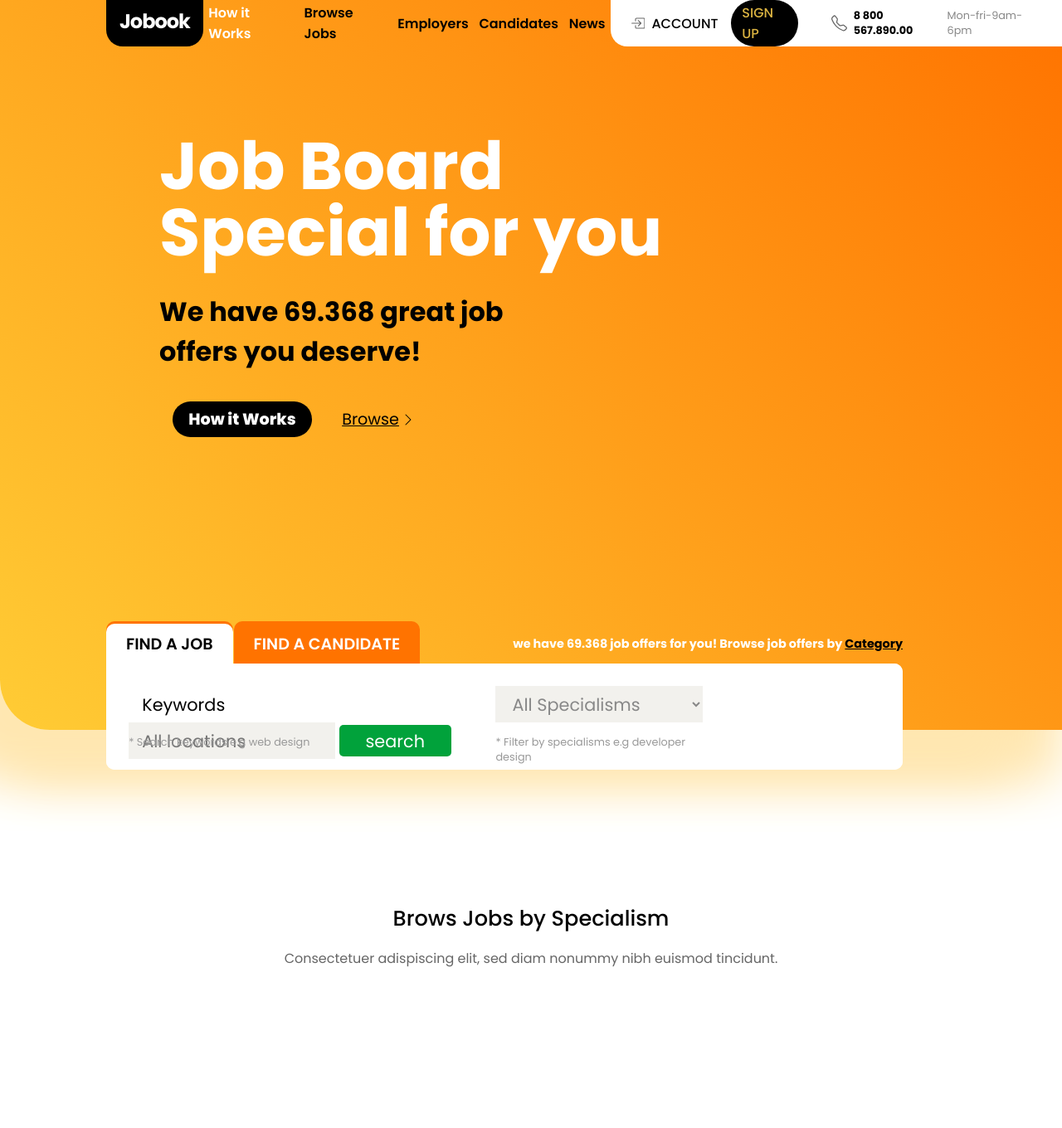
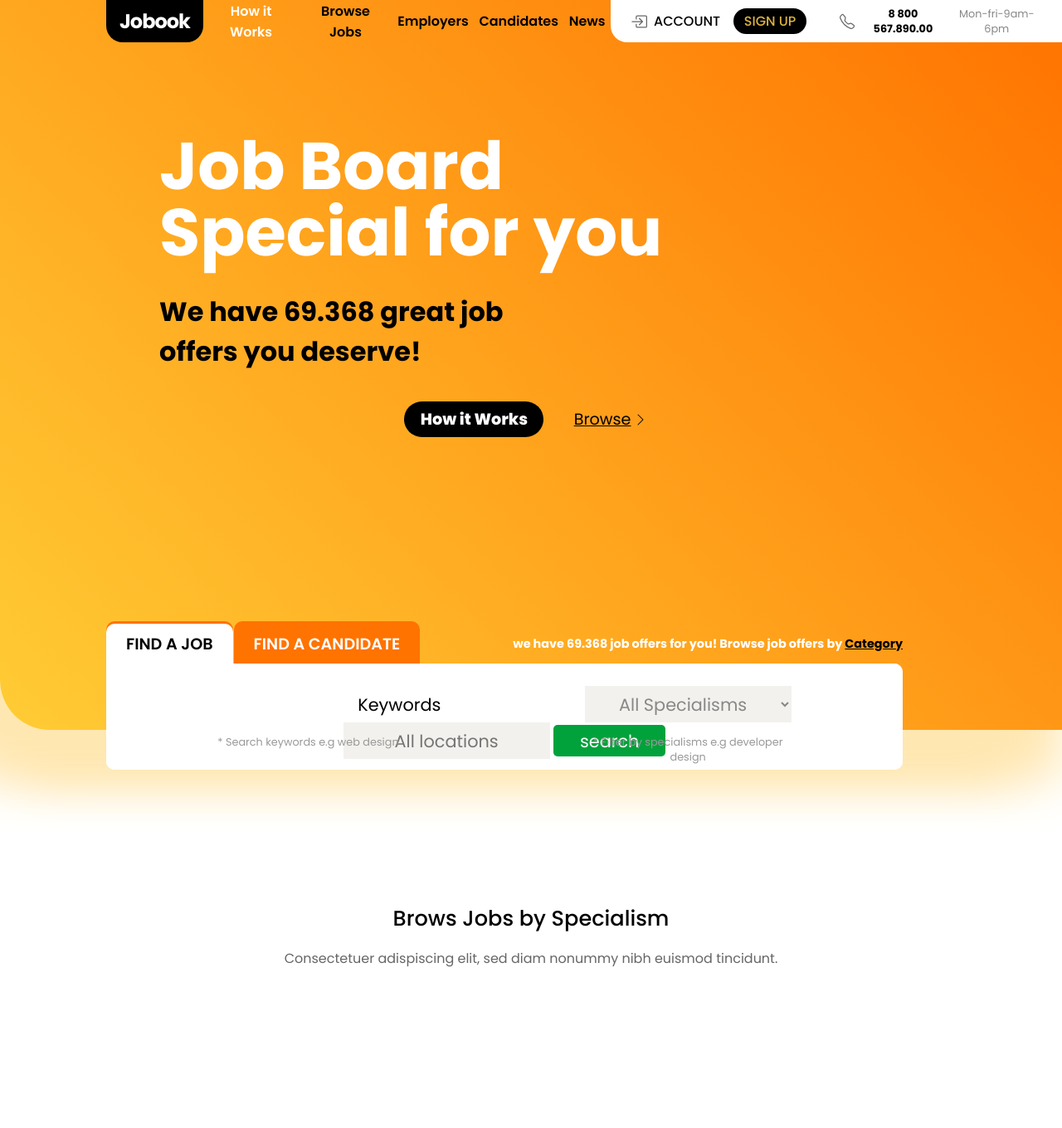
Before and after one commit to marzouk2002/Mockup-2, a PHP site: page / in a window 1280 px wide. Shown: the whole page at 83% size. Run offline with PHP 8.4, Linux system fonts and the light colour scheme.

Commit message:
some modifications in order to make it responsive

```diff
--- a/style.css
+++ b/style.css
@@ -5,6 +5,7 @@
   padding: 0;
   box-sizing: border-box;
   font-family: Poppins, sans-serif;
+  text-align: center;
 }
 body {
   width: 100%;
@@ -64,6 +65,7 @@
   color: #dbb341;
   padding: 0.2rem 0.8rem;
   border-radius: 100vmax;
+  white-space: nowrap;
 }
 
 .phone {
@@ -109,7 +111,6 @@
   border-bottom-left-radius: 60px;
   padding: 20vh 15vw;
   box-shadow: -60px 60px 60px #ffe7b1, 0px 60px 60px #ffe7b1;
-  position: relative;
 }
 
 main h1 {
@@ -117,10 +118,12 @@
   color: white;
   line-height: 5rem;
   margin-bottom: 2rem;
+  text-align: left;
 }
 
 main h3 {
   font-size: 2rem;
+  text-align: left;
 }
 
 .browse {
@@ -247,6 +250,7 @@
   left: 0;
   top: 200%;
   color: #999;
+  display: block;
   font-size: 0.8rem;
 }
 
@@ -282,3 +286,12 @@
 footer p {
   color: #666;
 }
+
+a {
+  transition: 0.3s ease-in-out;
+  text-align: center;
+}
+
+a:hover {
+  letter-spacing: 2px;
+}
```
